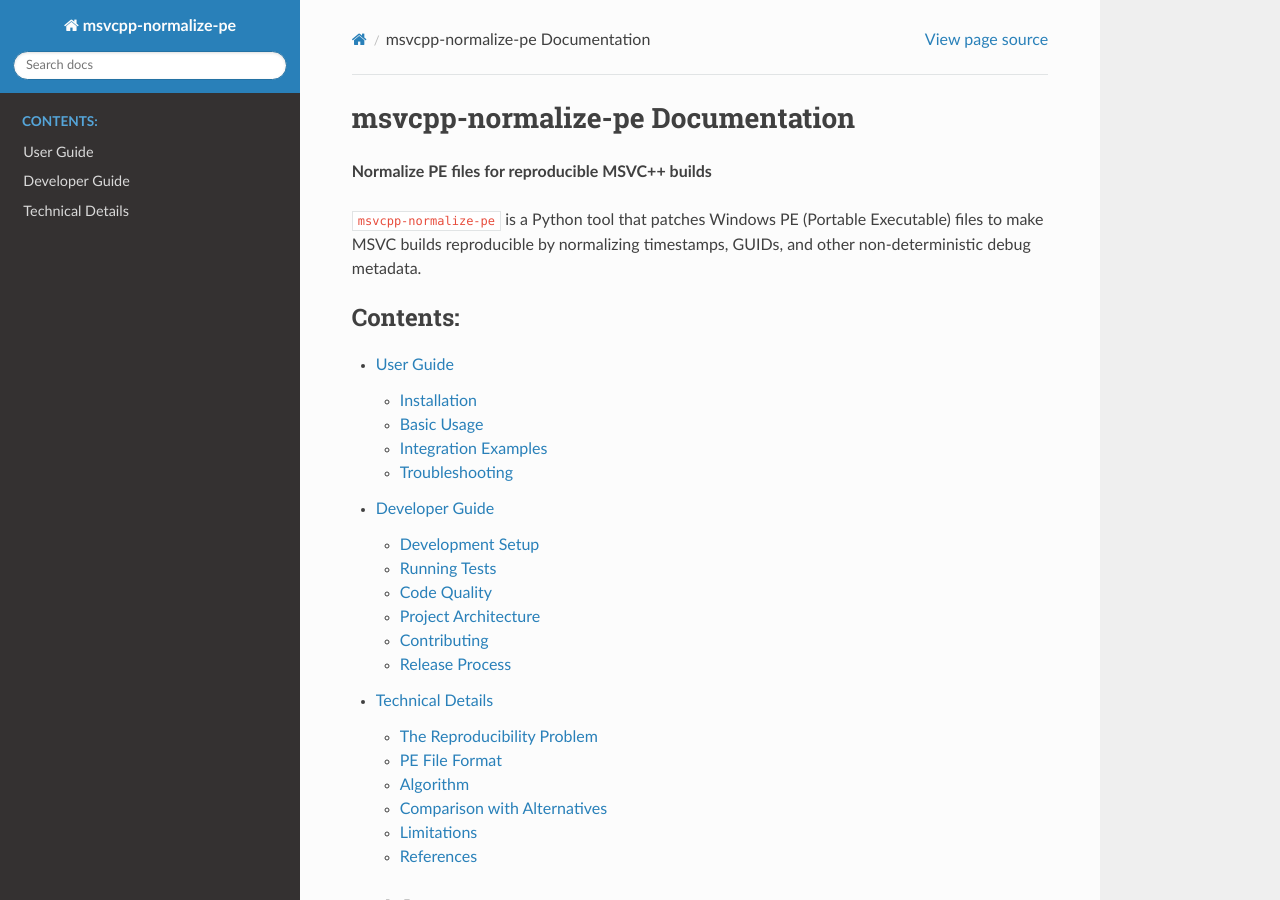
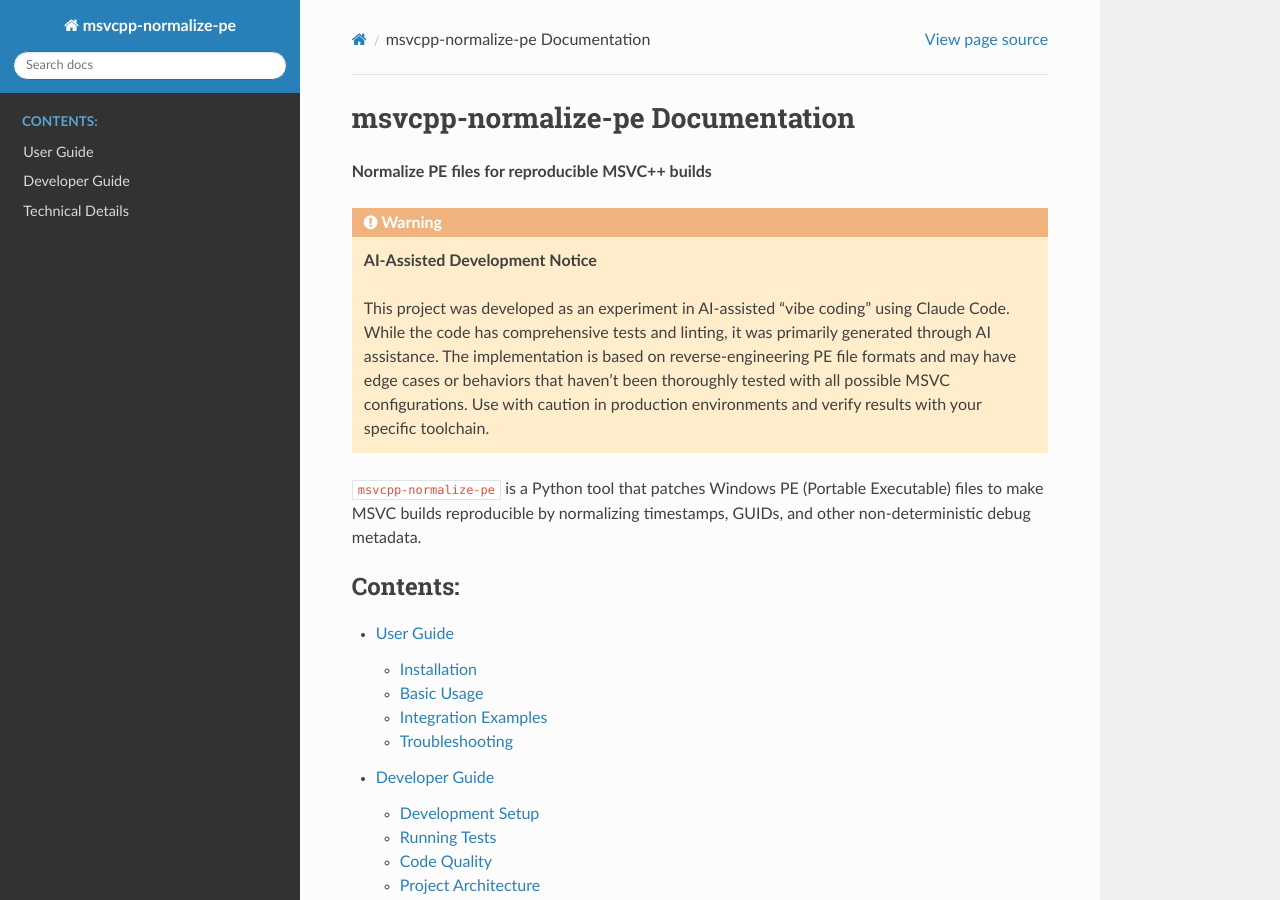
Before and after one commit to mithro/msvcpp-normalize-pe, a Sphinx documentation site: the page built from docs/source/index.rst, in a window 1280 px wide and 900 px high. Built offline with Sphinx 7.4.7 and the Read the Docs theme 3.1.0, drawn with Linux system fonts in a browser that asks for light colours.

Commit message:
docs: add AI-assisted development warning notice
Add prominent warnings to README and documentation alerting users
that this project was developed using AI-assisted "vibe coding" with
Claude Code, similar to the git-cache repository.

## Changes
- Add warning banner in README.md after badges
- Add warning box in docs/source/index.rst using Sphinx warning directive
- Alerts users to verify results with their specific toolchain
- Notes potential edge cases with different MSVC configurations

## Rationale
Transparency about AI-assisted development helps set appropriate
expectations and encourages users to validate the tool with their
specific use cases before production use.

🤖 Generated with [Claude Code](https://claude.com/claude-code)

Co-Authored-By: Claude <noreply@anthropic.com>

```diff
--- a/docs/source/index.rst
+++ b/docs/source/index.rst
@@ -2,6 +2,16 @@ msvcpp-normalize-pe Documentation
 ==================================
 
 **Normalize PE files for reproducible MSVC++ builds**
+
+.. warning::
+   **AI-Assisted Development Notice**
+
+   This project was developed as an experiment in AI-assisted "vibe coding" using Claude Code.
+   While the code has comprehensive tests and linting, it was primarily generated through AI
+   assistance. The implementation is based on reverse-engineering PE file formats and may have
+   edge cases or behaviors that haven't been thoroughly tested with all possible MSVC
+   configurations. Use with caution in production environments and verify results with your
+   specific toolchain.
 
 ``msvcpp-normalize-pe`` is a Python tool that patches Windows PE (Portable Executable)
 files to make MSVC builds reproducible by normalizing timestamps, GUIDs, and other
```
Also changed, not shown: README.md (+2 -0 lines).
